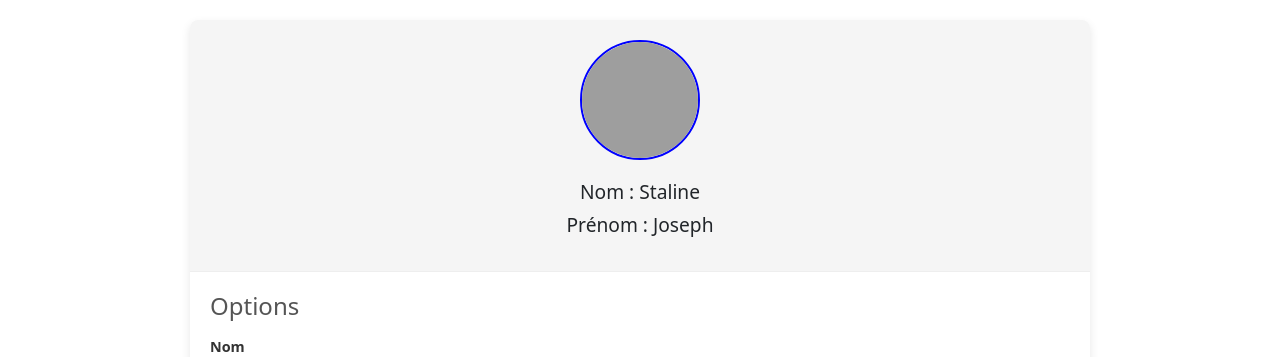
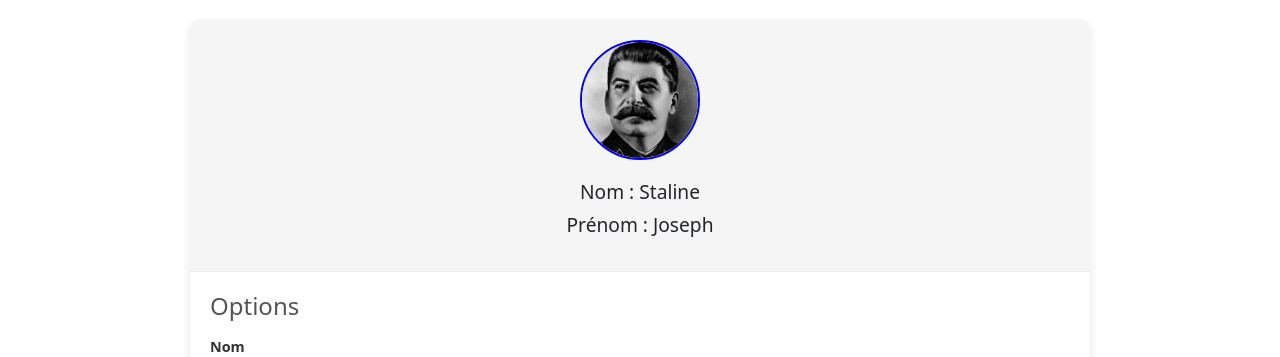
Before and after one commit to ErwanL3Goff/AlloDonkeyCine_POO, a PHP site: page /user/utilisateur in a window 1280 px wide. Shown: the part 193-550 px from the top of the page. Run offline with PHP 8.4, Linux system fonts and the light colour scheme; the visitor is signed in with stand-in values (Sample User, id 1); grey boxes are pictures that could not be loaded.

Commit message:
Le petit père de tous les peuples

```diff
--- a/View/user/utilisateur.html.php
+++ b/View/user/utilisateur.html.php
@@ -11,7 +11,7 @@ if (!empty($_SESSION['user'])) {
     <!-- Section 1 : Informations utilisateur -->
     <section class="user-info">
         <div class="profile">
-            <img src="profile.jpg" alt="Photo de profil de l'utilisateur" class='profile-pic'>
+            <img src="../View/images/Profil_pic/Default.jpg" alt="Photo de profil de l'utilisateur" class='profile-pic'>
             <h1>Nom : <span>Staline</span></h1>
             <h2>Prénom : <span>Joseph</span></h2>
         </div>
```
Also changed, not shown: View/images/Profil_pic/Default.jpg (added).
